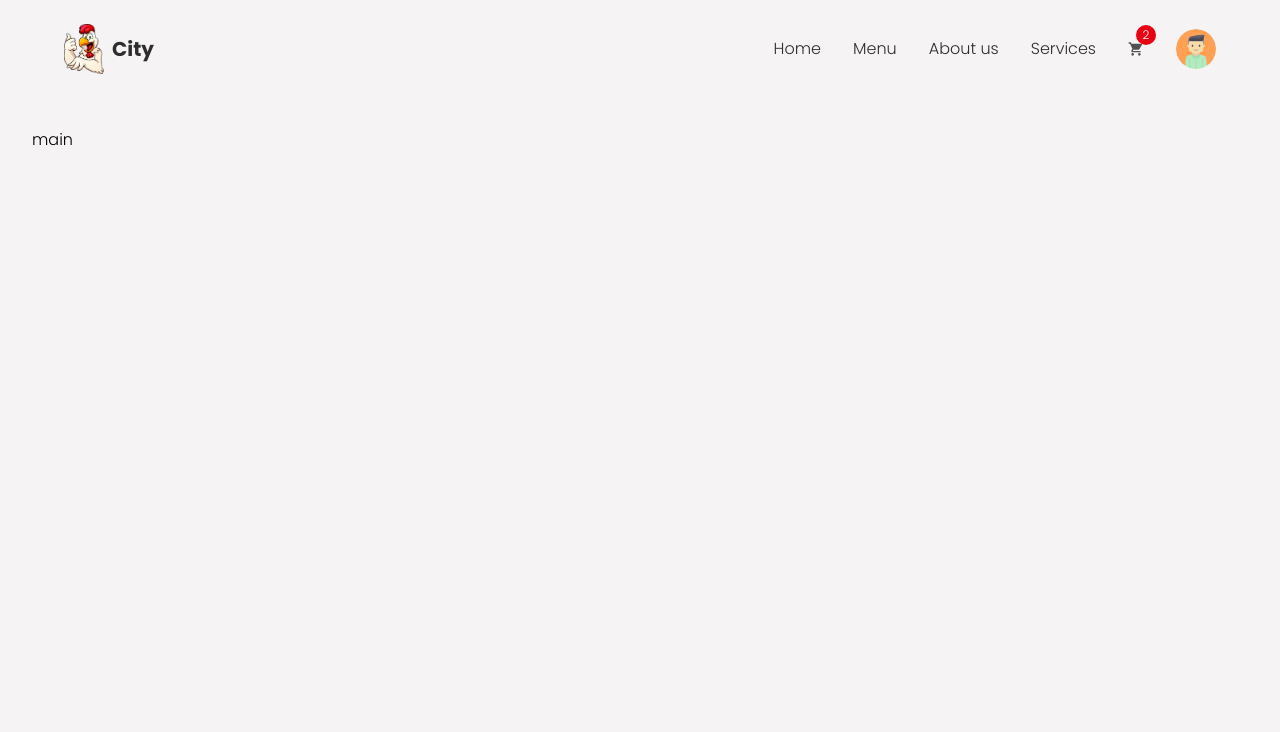
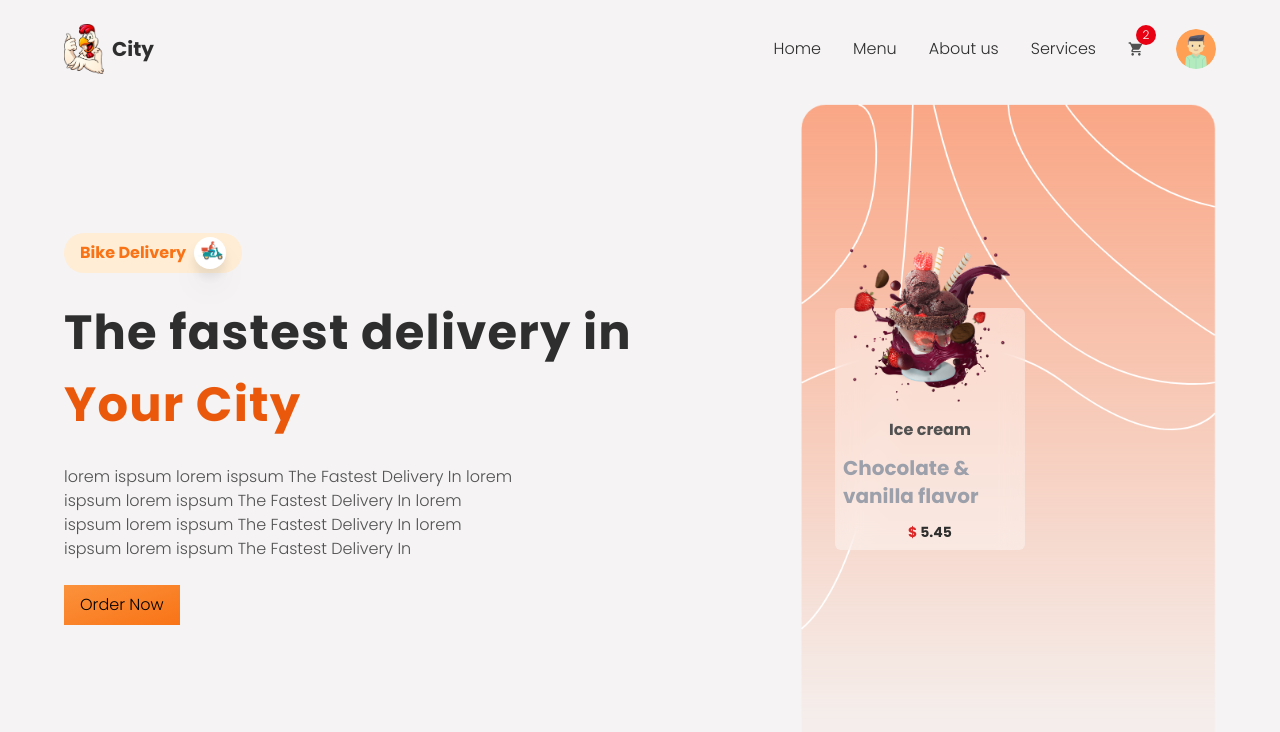
Before and after one commit to FREDVUNI/ReactFoodOrderApp, a React (Create React App) app: page / in a window 1280 px wide. Shown: the top 732 px of the page. Built offline with nearby package versions, Linux system fonts and the light colour scheme.

Commit message:
hero section and home container

```diff
--- a/src/App.js
+++ b/src/App.js
@@ -8,7 +8,7 @@
     <AnimatePresence mode='wait'>
     <div className="w-screen h-screen flex-col flex bg-primary">
       <Header/>
-      <main className="mt-24 p-8 w-full">
+      <main className="mt-14 md:mt-20 px-4 md:px-16 py-4 w-full">
           <Routes>
             <Route path="/*" element={<MainContainer/>}/>
             <Route path="/create" element={<CreateContainer/>}/>
--- /dev/null
+++ b/src/components/HomeContainer.jsx
@@ -0,0 +1,42 @@
+import React from 'react'
+import Delivery from '../img/delivery.png'
+import HeroBg from '../img/heroBg.png'
+import IceCream from '../img/i1.png'
+
+const HomeContainer = () =>{
+    return(
+        <section className="grid grid-cols-1 md:grid-cols-2 gap-2 w-full" id="home">
+            <div className="py-2 flex-1 flex flex-col items-start justify-center gap-6">
+                <div className="flex items-center gap-2 justify-center bg-orange-100 px-4 py-1 rounded-full">
+                    <p className="text-base text-orange-500 font-semibold">Bike Delivery</p>
+                    <div className="w-8 h-8 bg-white rounded-full overflow-hidden drop-shadow-xl">
+                        <img src={Delivery} alt='delivery-mage' className="w-full h-full object-contain"/>
+                    </div>
+                </div>
+                <p className="text-[2rem] lg:text-[3rem] font-bold tracking-wide text-headingColor">
+                    The fastest delivery in <span className="text-orange-600 text-[2rem] lg:text-[3rem]">Your City</span>
+                </p>
+                <p className="text-base text-textColor md:text-left md:w-[80%]">
+                    lorem ispsum lorem ispsum The Fastest Delivery In lorem ispsum lorem ispsum The Fastest Delivery In
+                    lorem ispsum lorem ispsum The Fastest Delivery In lorem ispsum lorem ispsum The Fastest Delivery In
+                </p>
+                <button type="button" className="bg-gradient-to-br from-orange-400 to-orange-500 md:w-auto w-full px-4 py-2 hover:shadow-lg transition-all ease-in-out duration-100">Order Now</button>
+            </div>
+            <div className="py-2 flex-1 flex items-center relative">
+                <img src={HeroBg} className="ml-auto h-420 w-full lg:w-auto lg:h-650" alt="hero-bg"/>
+                <div className="w-full h-full absolute top-0 left-0 flex items-center justify-center px-32 py-4">
+                    <div className="w-190 p-2 bg-cardOverlay backdrop-blur-md rounded-md flex flex-col items-center justify-center">
+                        <img src={IceCream} className="w-40 -mt-20" alt="ice-cream"/>
+                        <p className="text-base font-semibold text-textColor mt-4">Ice cream</p>
+                        <p className="text-xl text-lighttextGray font-semibold my-3">Chocolate & vanilla flavor</p>
+                        <p className="text-sm font-semibold text-headingColor">
+                            <span className="text-sm text-red-600">$</span> 5.45
+                        </p>
+                    </div>
+                </div>
+            </div>
+        </section>
+    )
+}
+
+export default HomeContainer
--- a/src/components/MainContainer.jsx
+++ b/src/components/MainContainer.jsx
@@ -1,8 +1,11 @@
 import React from 'react'
+import HomeContainer from './HomeContainer'
 
 const MainContainer = () =>{
     return(
-        <div>main</div>
+        <div className="w-full h-auto flex flex-col items-center justify-center">
+            <HomeContainer/>
+        </div>
     )
 }
 
--- a/src/components/index.js
+++ b/src/components/index.js
@@ -1,3 +1,4 @@
 export { default as Header } from './Header'
 export { default as MainContainer } from './MainContainer'
 export { default as CreateContainer } from './CreateContainer'
+export { default as HomeContainer } from './HomeContainer'
--- a/src/index.css
+++ b/src/index.css
@@ -10,6 +10,7 @@
 }
 html,body{
   scroll-behavior: smooth;
+  overflow-x:hidden;
 }
 @tailwind base;
 @tailwind components;
```
